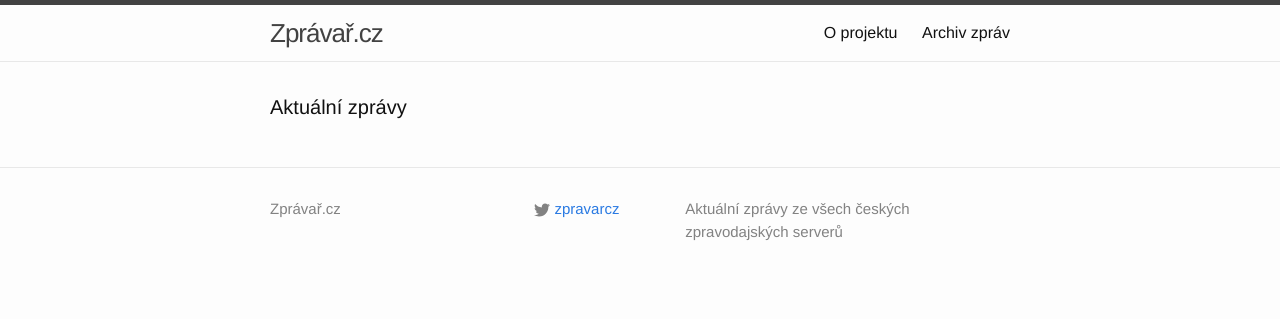
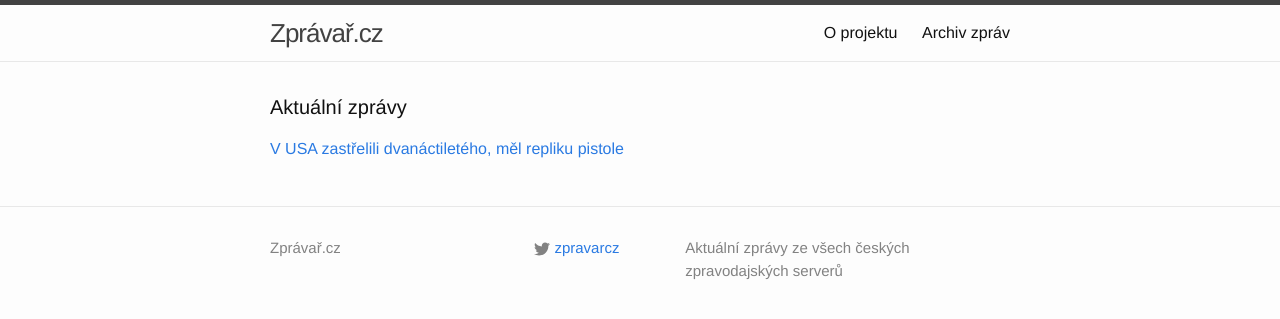
Before and after one commit to adliska/zpravar, a Jekyll site: the page built from index.html, in a window 1280 px wide. Shown: the top 319 px of the page. Built offline with Jekyll 4.4.1, drawn with Linux system fonts in a browser that asks for light colours.

Commit message:
zpravar news update

```diff
--- a/index.html
+++ b/index.html
@@ -5,4 +5,11 @@ layout: default
 <div class="home">
     <h1 class="page-heading">Aktuální zprávy</h1>
 
-</div>
+<p><a href="javascript:;" onclick="toggle_visibility('zpravy0')">V USA zastřelili dvanáctiletého, měl repliku pistole</a></p>
+<div id="zpravy0" style="display:none">
+<ul>
+<li><a href=http://www.novinky.cz/zahranicni/amerika/354305-v-usa-zastrelili-dvanactileteho-mel-repliku-pistole.html>V USA zastřelili dvanáctiletého, měl repliku pistole - www.novinky.cz</a></li>
+<li><a href=http://www.ceskatelevize.cz/ct24/svet/293331-za-vytahnuti-airsoftove-pistole-na-policisty-zaplatil-mlady-american-zivotem/>Za vytáhnutí airsoftové pistole na policisty zaplatil mladý Američan životem - www.ceskatelevize.cz</a></li>
+<li><a href=http://zpravy.aktualne.cz/zahranici/policie-v-usa-zastrelila-chlapce-s-napodobeninou-pistole/r~7bbf2fe0736a11e48ee3002590604f2e/>Policie v USA zastřelila chlapce s napodobeninou pistole - zpravy.aktualne.cz</a></li>
+</ul>
+</div></div>
```
